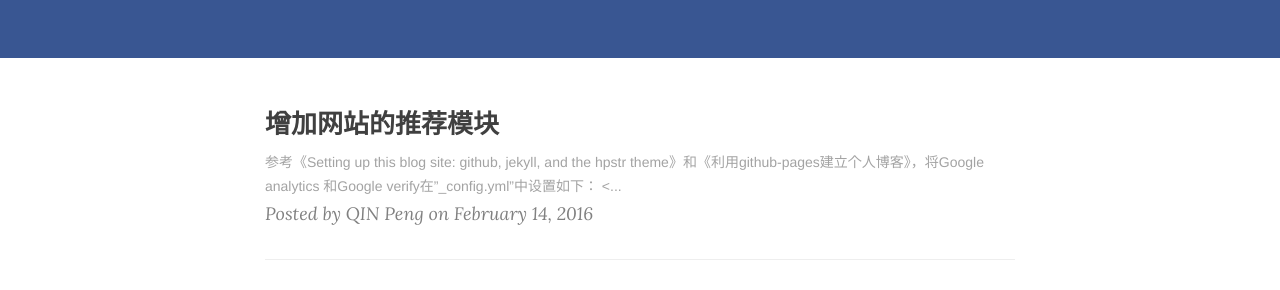
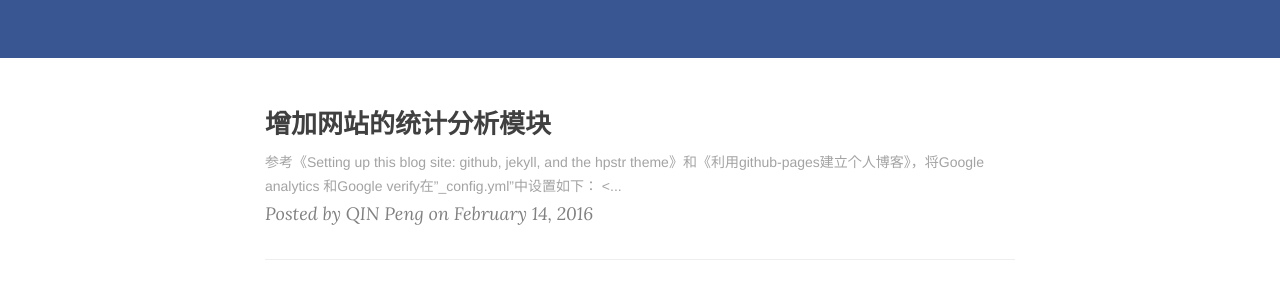
Before and after one commit to QinPengBlog/qinpengblog.github.io, a Jekyll site: the page built from index.html, in a window 1280 px wide. Shown: the part 370-660 px from the top of the page. Built offline with Jekyll 4.4.1, drawn with Linux system fonts in a browser that asks for light colours; nearby versions of some CDN libraries; the list of posts is cut into pages by our own code; some of the changed lines change nothing that is shown.

Commit message:
WHAT-YOU-HAVE-DONE
Signed-off-by: QIN Peng <qinp_2025@163.com>

```diff
--- a/_config.yml
+++ b/_config.yml
@@ -58,8 +58,8 @@ comments :
 analytics:
     provider: Baidu
 google_analytics: UA-73781127-1
-google_verify: <meta name="google-site-verification" content="f-xallGRfKu4KN9VgwJYGRZprRAHyGPUIIz6O4A9Yck" />
+google_verify: f-xallGRfKu4KN9VgwJYGRZprRAHyGPUIIz6O4A9Yck
 # https://ssl.bing.com/webmaster/configure/verify/ownership Option 2 content= goes here
-bing_verify: <meta name="msvalidate.01" content="731D1E6005EE00E5770F4B5909254F51" />
+bing_verify: 731D1E6005EE00E5770F4B5909254F51
 
 # Links to include in footer navigation
--- a/_posts/2016-02-14-Add-analytic-module.md
+++ b/_posts/2016-02-14-Add-analytic-module.md
@@ -1,6 +1,6 @@
 ---
 layout: post
-title: 增加网站的推荐模块
+title: 增加网站的统计分析模块
 date: 2016-02-14 18:23
 categories: blog
 tags: [个人主页]
```
Also changed, not shown: _includes/baidu/analytics (line endings or trailing spaces).
